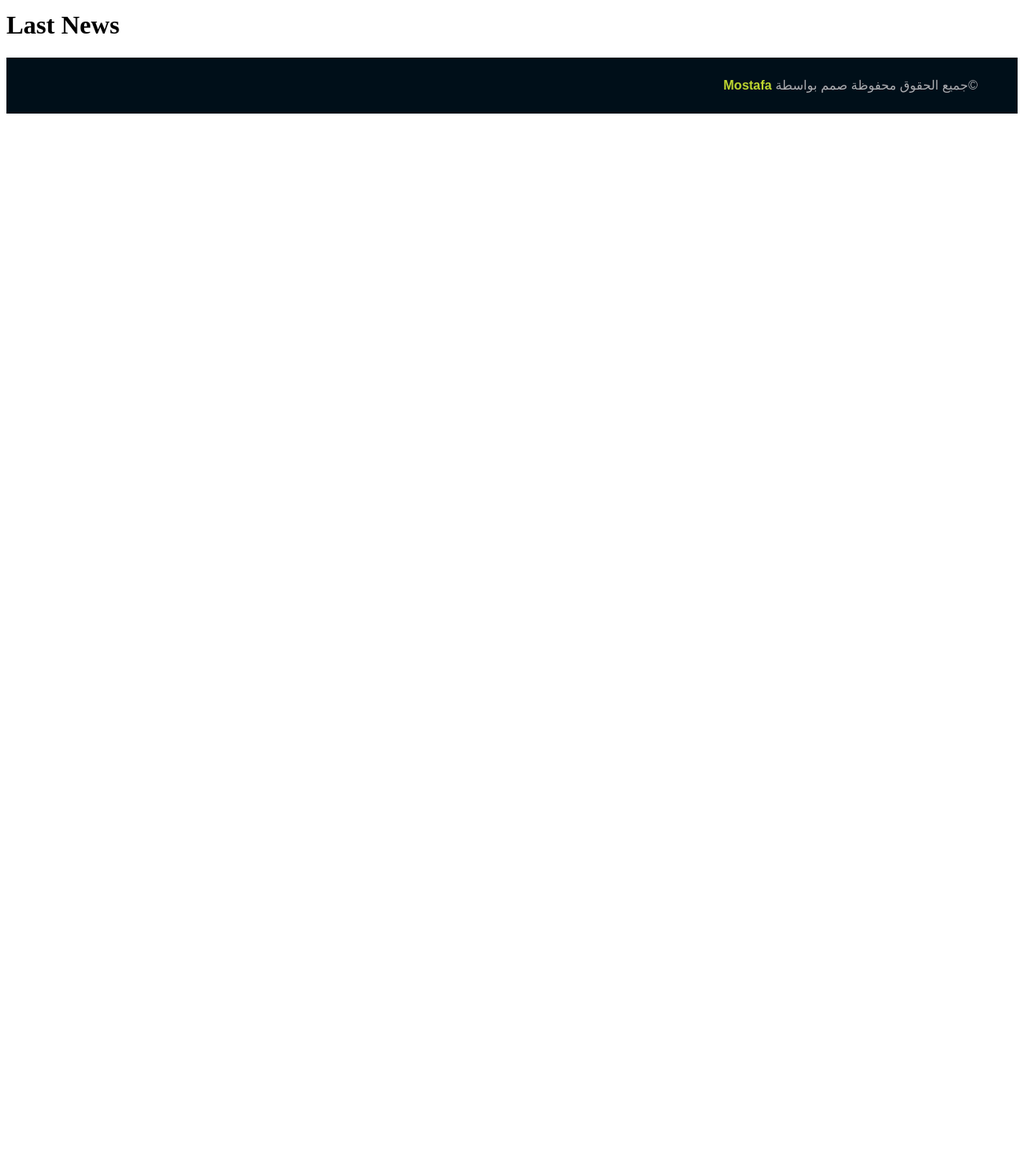
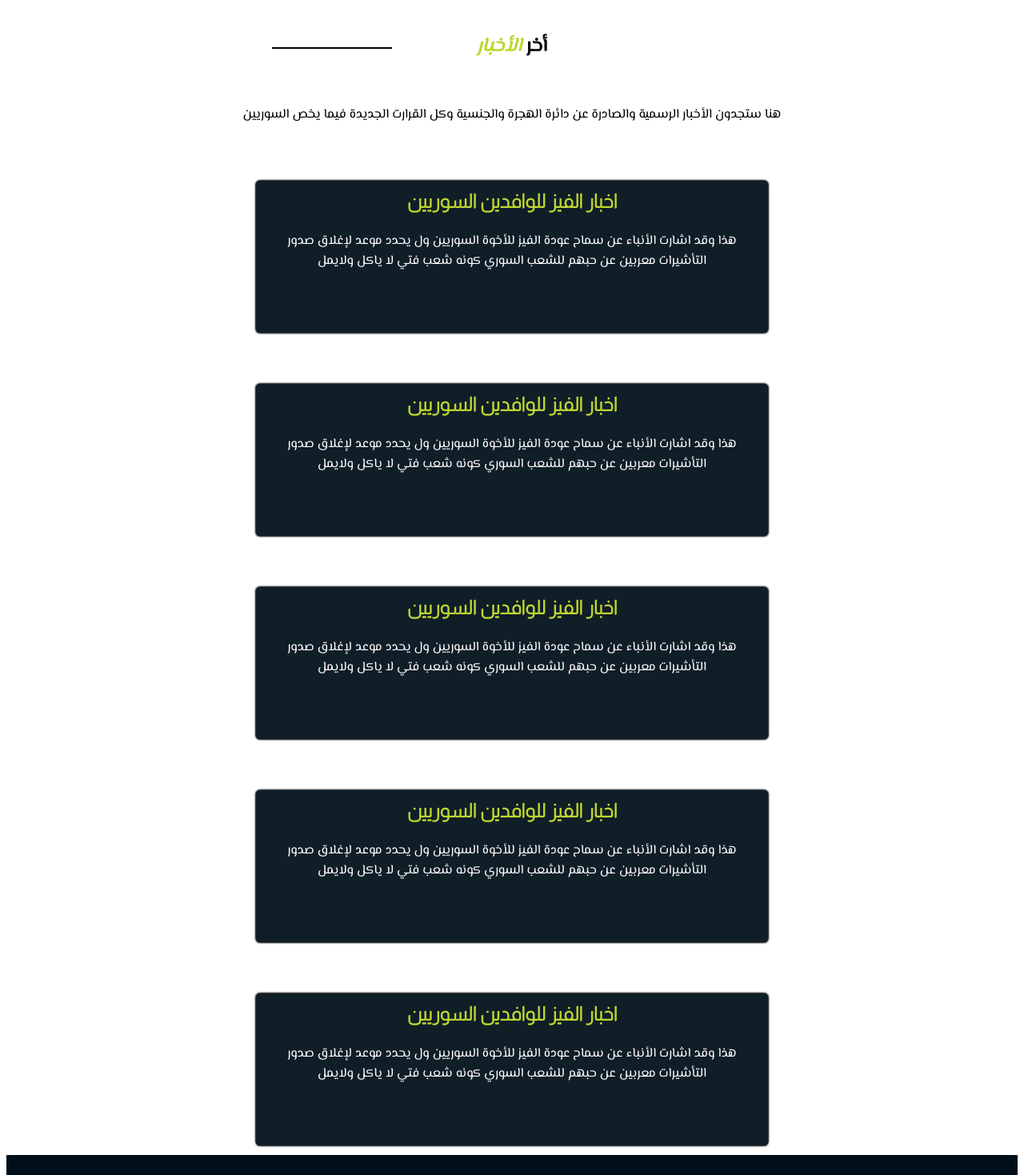
Before and after one commit to MostafaDbagh/hiEmirates, a React (Create React App) app in the folder client/: page /News in a window 1280 px wide. Shown: the part 80-1549 px from the top of the page at 80% size. Before the commit the page ends 800 px from the top, so only its background shows below. Built offline with nearby package versions, Linux system fonts and the light colour scheme.

Commit message:
news page done

```diff
--- a/client/src/layout/news.js
+++ b/client/src/layout/news.js
@@ -1,9 +1,40 @@
 import React from 'react';
-
+import {Commondiv,H2,Card,Button,H3,P}from '../style/servicestyle'
+import {Div,Title,Newsp} from './../style/news'
 const News = () => {
     return (
 
-        <h1>Last News</h1>
+    <>
+   <H2>
+   أخر
+    <span style={{color:'rgb(191, 214, 48)',fontStyle:'italic'}}> الأخبار</span> </H2>
+
+    <Newsp>هنا ستجدون الأخبار الرسمية والصادرة عن دائرة الهجرة والجنسية وكل القرارت الجديدة فيما يخص السوريين
+
+    </Newsp>
+    <Div>
+        <Title>اخبار الفيز للوافدين السوريين</Title>
+        <Newsp>هذا وقد اشارت الأنباء عن سماح عودة الفيز للأخوة السوريين ول يحدد موعد لإغلاق صدور التأشيرات معربين عن حبهم للشعب السوري كونه شعب فتي لا ياكل ولايمل </Newsp>
+    </Div>
+    <Div>
+        <Title>اخبار الفيز للوافدين السوريين</Title>
+        <Newsp>هذا وقد اشارت الأنباء عن سماح عودة الفيز للأخوة السوريين ول يحدد موعد لإغلاق صدور التأشيرات معربين عن حبهم للشعب السوري كونه شعب فتي لا ياكل ولايمل </Newsp>
+    </Div>
+    <Div>
+        <Title>اخبار الفيز للوافدين السوريين</Title>
+        <Newsp>هذا وقد اشارت الأنباء عن سماح عودة الفيز للأخوة السوريين ول يحدد موعد لإغلاق صدور التأشيرات معربين عن حبهم للشعب السوري كونه شعب فتي لا ياكل ولايمل </Newsp>
+    </Div>
+    <Div>
+        <Title>اخبار الفيز للوافدين السوريين</Title>
+        <Newsp>هذا وقد اشارت الأنباء عن سماح عودة الفيز للأخوة السوريين ول يحدد موعد لإغلاق صدور التأشيرات معربين عن حبهم للشعب السوري كونه شعب فتي لا ياكل ولايمل </Newsp>
+    </Div>
+    <Div>
+        <Title>اخبار الفيز للوافدين السوريين</Title>
+        <Newsp>هذا وقد اشارت الأنباء عن سماح عودة الفيز للأخوة السوريين ول يحدد موعد لإغلاق صدور التأشيرات معربين عن حبهم للشعب السوري كونه شعب فتي لا ياكل ولايمل </Newsp>
+    </Div>
+
+    </>
+
     );
 }
 
--- a/client/src/style/fileupload.js
+++ b/client/src/style/fileupload.js
@@ -10,7 +10,6 @@ background:#e8ebe7;
 `
 export const Div = styled.div`
 width:600px;
-
 margin:24px auto 16px;
 `
 export const Form = styled.form`
--- /dev/null
+++ b/client/src/style/news.js
@@ -0,0 +1,29 @@
+import styled from "styled-components";
+
+
+
+export const  Div =styled.div`
+width:50vw;
+height:190px;
+background:rgb(16,30,40);
+text-aling:center;
+position:relative;
+margin:64px  auto 12px auto;
+border-radius:5px;
+color:white;
+box-shadow:0 0 2px 1px black;
+`
+export const Title = styled.h2`
+text-align:center;
+padding:12px ;
+margin:0;
+font-family: 'Almarai',sans-serif;
+color:rgb(191,214,48)
+`
+export const Newsp = styled.p`
+text-align:center;
+padding:6px ;
+margin:6px auto;
+font-family: 'El Messiri', sans-serif;
+width:88%;
+`
```
